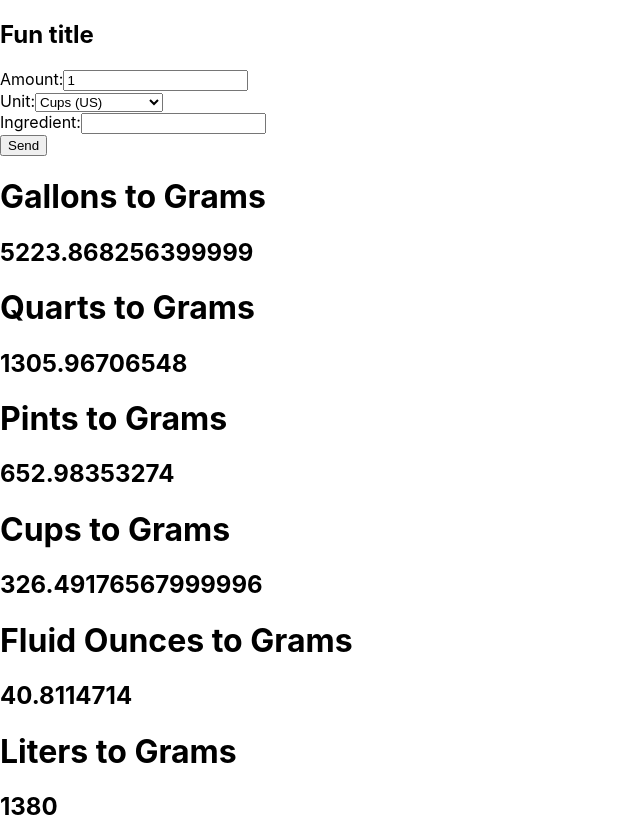
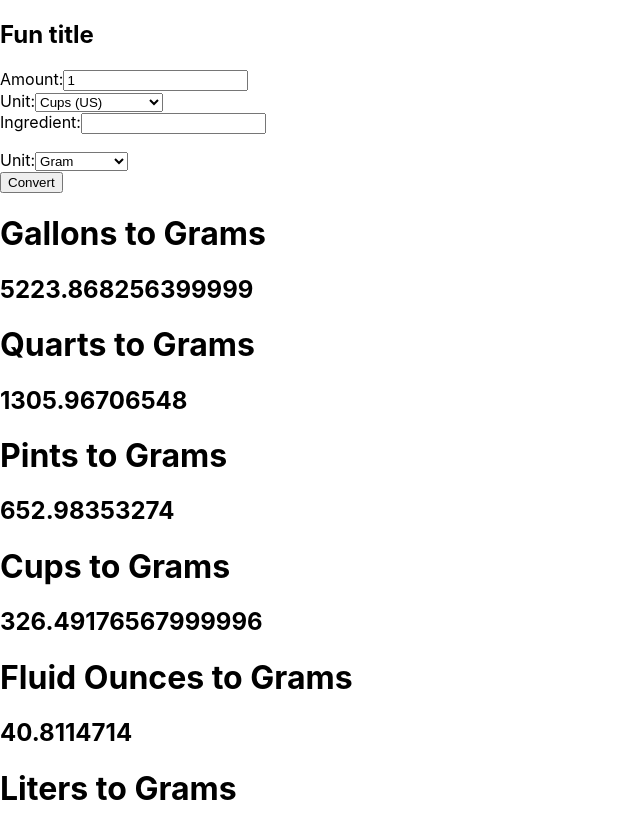
Before and after one commit to BenBasic/Fun-Cooking-Converter, a React (Create React App) app: page / in a window 1280 px wide. Shown: the top 817 px of the page, without its empty margins (0-640 px from the left). Built offline with nearby package versions, Linux system fonts and the light colour scheme.

Commit message:
Added search functionality to the ingredient field on the form, will display a list of ingredients based on matching characters. Will now work on converting values to occur once form is submitted

```diff
--- a/src/components/Converter.js
+++ b/src/components/Converter.js
@@ -1,4 +1,4 @@
-import React, { useState } from "react";
+import React, { useState, useEffect } from "react";
 import IngredientList from './IngredientList';
 
 export default function Converter() {
@@ -38,6 +38,10 @@ export default function Converter() {
 
     const { amount, startUnit, ingredient, endUnit } = calcState;
 
+    // const handleChange = event => {
+    //     setIngredientSearch(event.target.value);
+    // };
+
     // Array of ingredients and their density's from the IngredientList component
     let infoList = IngredientList();
 
@@ -55,6 +59,25 @@ export default function Converter() {
             ])
         }
     };
+
+    console.log(ingredientInfoArray[0][0])
+
+    const [ingredientSearch, setIngredientSearch] = useState([]);
+
+    useEffect(() => {
+        // If the search field is empty, set the search array to empty to display no items
+        if (ingredient === "") {
+            setIngredientSearch([]);
+            return;
+        } else {
+            /* If there is something in the search field, filter the names in the ingredient array by
+            whats typed inside of the search field, set both values to lowercase to avoid matching conflicts */
+            const results = ingredientInfoArray.filter(ingredientItem =>
+                ingredientItem[0].toLowerCase().includes(ingredient.toLowerCase())
+            );
+            setIngredientSearch(results);
+        }
+    }, [ingredient]);
 
     console.log(ingredientInfoArray);
 
@@ -132,11 +155,14 @@ export default function Converter() {
     console.log(unitToWeight(1, cupGramCalc, 1.38));
     console.log(weightToWeight(testMeasure, gToKg));
 
+    console.log(calcState)
+
     /*
         {ingredientInfoArray.map((ingredient) => (
         <option key={ingredient[0]} value={ingredient[0]}>{ingredient[0]}</option>
         ))}
     */
+
 
     return (
         <>
@@ -151,12 +177,22 @@ export default function Converter() {
                                 id='amount'
                                 type='text'
                                 name='amount'
-                                defaultValue={amount}
+                                value={amount}
+                                onChange={(e) =>
+                                    setCalcState({ ...calcState, amount: e.target.value })
+                                }
                             />
                         </div>
                         <div>
                             <label htmlFor='startUnit'>Unit:</label>
-                            <select id="startUnit" name="startUnit" defaultValue={startUnit}>
+                            <select
+                            id="startUnit"
+                            name="startUnit"
+                            value={startUnit}
+                            onChange={(e) =>
+                                setCalcState({ ...calcState, startUnit: e.target.value })
+                            }
+                            >
                             {unitState === "volume" ?
                             volumeList.map((volume) => (
                                 <option key={volume} value={volume}>{volume}</option>
@@ -172,8 +208,36 @@ export default function Converter() {
                             <input
                                 id='ingredient'
                                 name='ingredient'
-                                defaultValue={ingredient}
+                                value={ingredient}
+                                onChange={(e) =>
+                                    setCalcState({ ...calcState, ingredient: e.target.value })
+                                }
                             />
+                            <ul>
+                                {ingredientSearch.map(item => (
+                                <li>{item[0]}</li>
+                                ))}
+                            </ul>
+                        </div>
+                        <div>
+                            <label htmlFor='endUnit'>Unit:</label>
+                            <select
+                            id="endUnit"
+                            name="endUnit"
+                            value={endUnit}
+                            onChange={(e) =>
+                                setCalcState({ ...calcState, endUnit: e.target.value })
+                            }
+                            >
+                            {unitState === "volume" ?
+                            weightList.map((weight) => (
+                                <option key={weight} value={weight}>{weight}</option>
+                            )) :
+                            volumeList.map((volume) => (
+                                <option key={volume} value={volume}>{volume}</option>
+                            ))
+                            }
+                            </select>
                         </div>
                         {errorMessage && (
                             <div>
@@ -181,7 +245,7 @@ export default function Converter() {
                             </div>
                         )}
                         <div className="submitContainer">
-                            <button type="submit" className='submitButton'>Send</button>
+                            <button type="submit" className='submitButton'>Convert</button>
                         </div>
                     </form>
                 </section>
--- a/src/components/IngredientList.js
+++ b/src/components/IngredientList.js
@@ -4,7 +4,7 @@ export default function List() {
 
     const list = [
         {name: "Bone and meat meal, loose", density: 0.72},
-        {name: "Bone meal, loose", density: 0.80-0.96},
+        {name: "Bone meal, loose", density: 0.80},
         {name: "Cow intestine, boiled", density: 0.58},
         {name: "Cow, lean, no bone, raw", density: 0.96},
         {name: "Cow, intestine, raw", density: 0.93},
```
